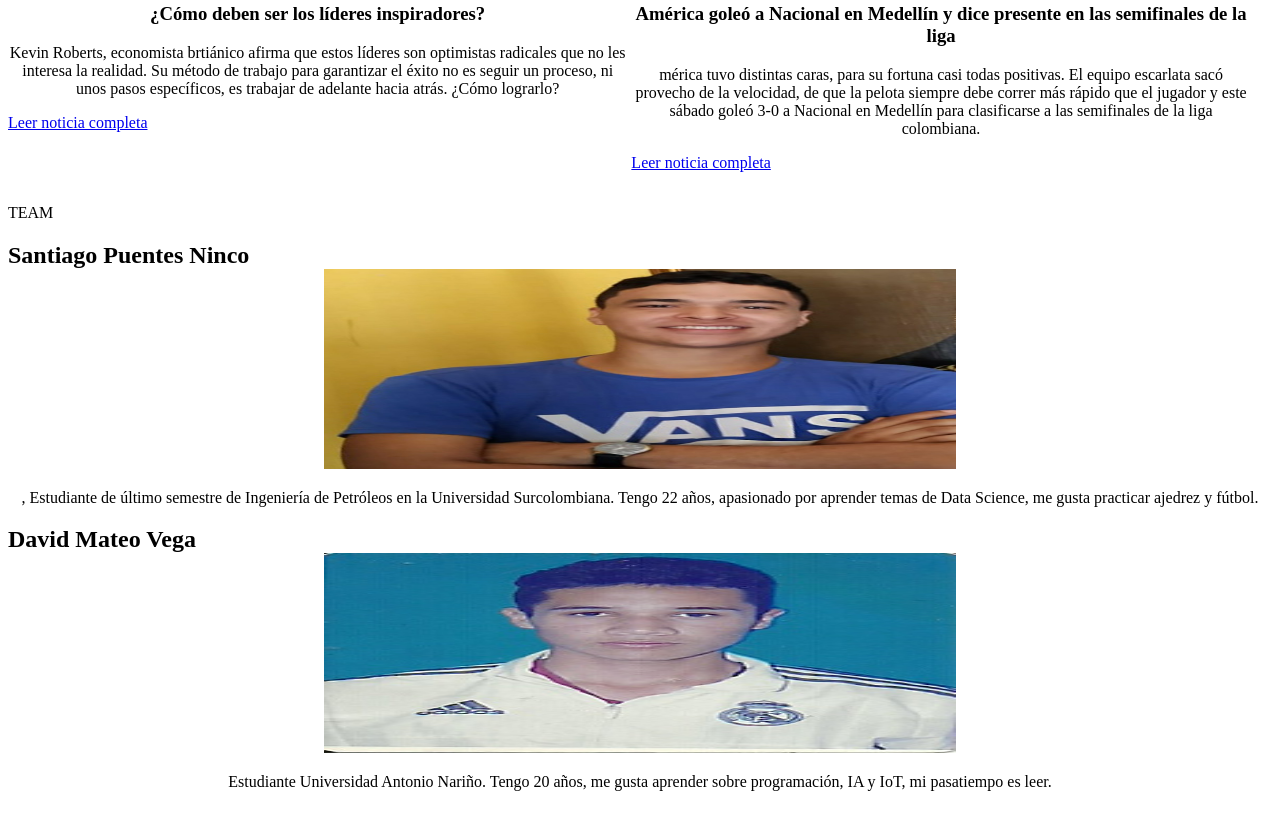
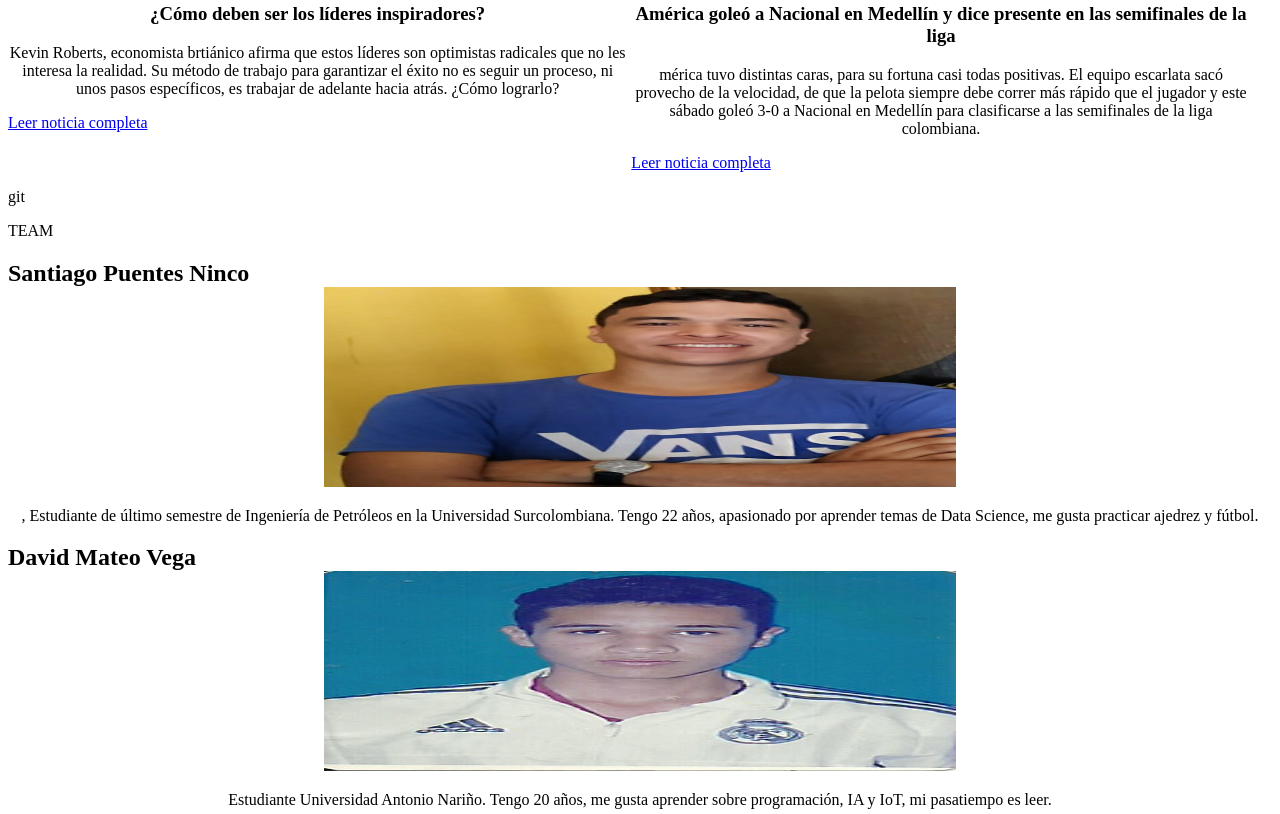
Before and after one commit to andresromero222/semana-1-182, a website: page src/index.html in a window 1280 px wide. Shown: the part 1842-2656 px from the top of the page. Drawn offline with Linux system fonts and the light colour scheme.

```diff
--- a/src/index.html
+++ b/src/index.html
@@ -140,7 +140,7 @@
     </section>
 
 
-    <section id="team">
+    <section id="team">git
         <div class="section-3">
             <p class="section-text">TEAM</p>
             <div class="col-5">
```
